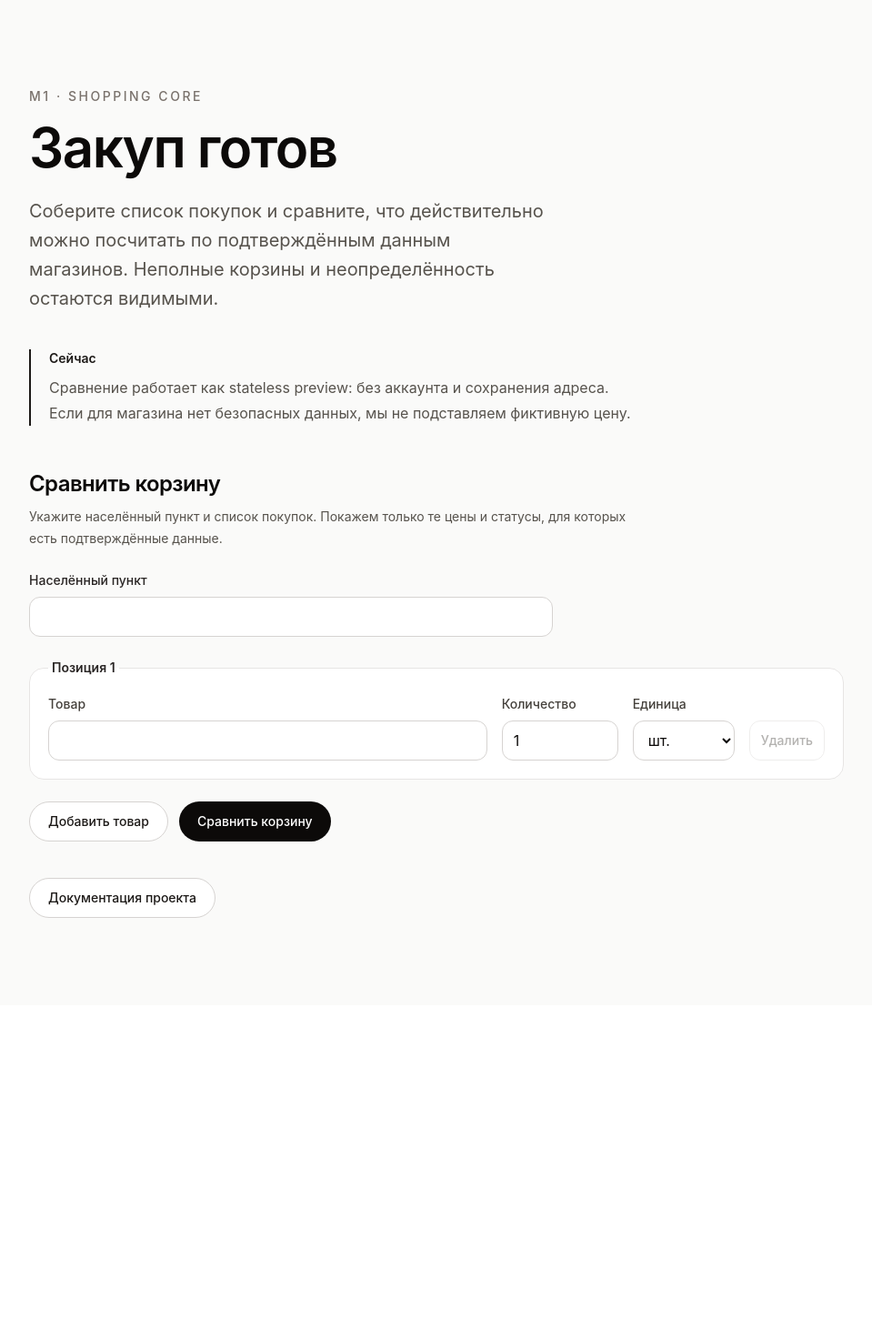
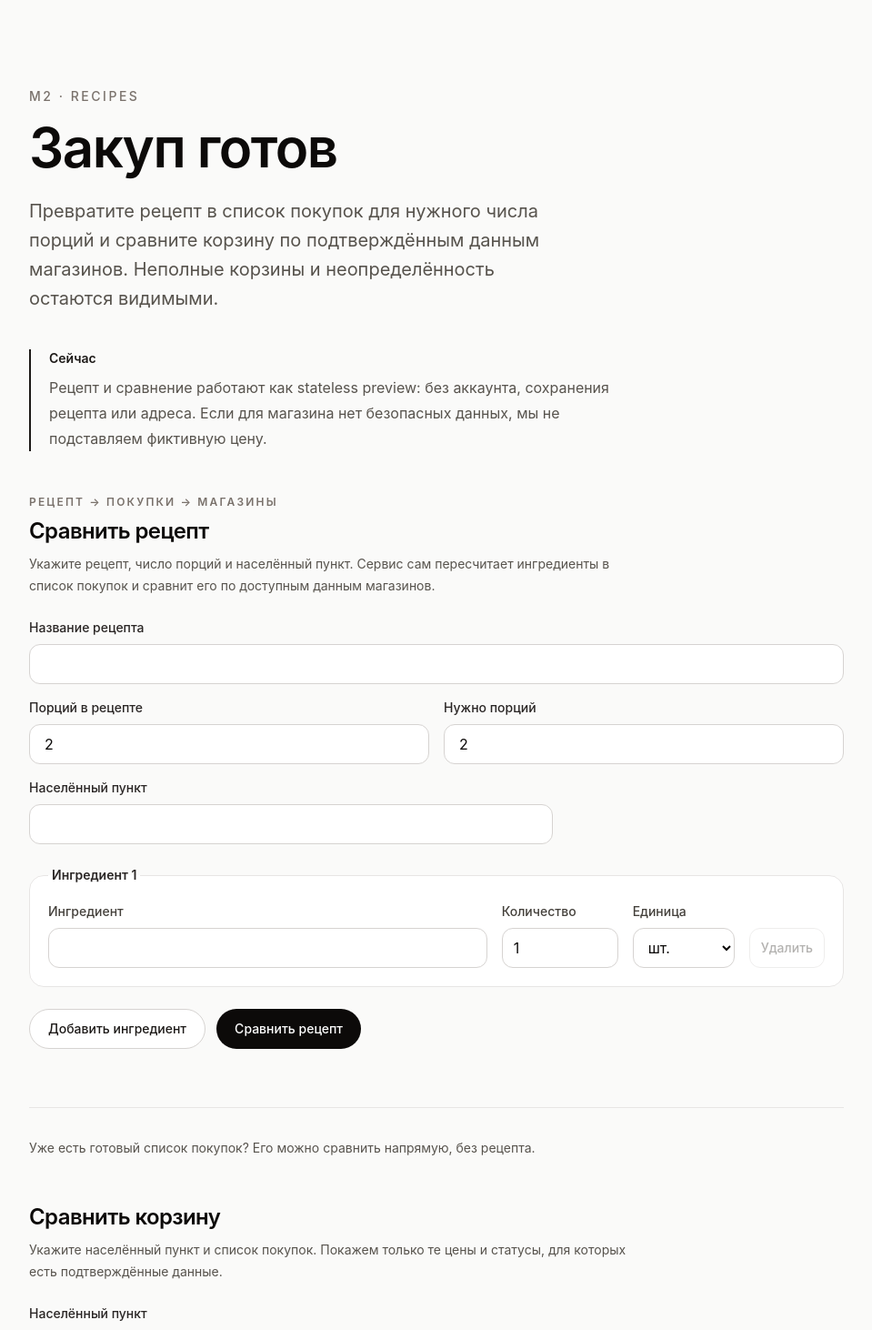
Before and after one commit to True-Ruslan/zakup-gotov, a Next.js app in the folder apps/web/: page / in a window 1280 px wide. Shown: the top 1462 px of the page at 91% size, without its empty margins (160-1119 px from the left). Before the commit the page ends 1105 px from the top, so only its background shows below. Built offline with nearby package versions, Linux system fonts and the light colour scheme.

Commit message:
feat(m2): make Recipe comparison the primary homepage journey

```diff
--- a/apps/web/src/app/page.tsx
+++ b/apps/web/src/app/page.tsx
@@ -1,4 +1,5 @@
 import { ComparisonPreviewForm } from "./comparison-preview-form";
+import { RecipeComparisonForm } from "./recipe-comparison-form";
 
 export default function Home() {
   return (
@@ -6,7 +7,7 @@ export default function Home() {
       <div className="mx-auto w-full max-w-5xl px-6 py-16 sm:px-10 lg:px-16 lg:py-24">
         <div className="max-w-2xl">
           <p className="text-sm font-medium uppercase tracking-[0.18em] text-stone-500">
-            M1 · Shopping Core
+            M2 · Recipes
           </p>
 
           <h1 className="mt-4 text-4xl font-semibold tracking-tight sm:text-6xl">
@@ -14,9 +15,9 @@ export default function Home() {
           </h1>
 
           <p className="mt-6 max-w-xl text-lg leading-8 text-stone-600 sm:text-xl">
-            Соберите список покупок и сравните, что действительно можно посчитать
-            по подтверждённым данным магазинов. Неполные корзины и неопределённость
-            остаются видимыми.
+            Превратите рецепт в список покупок для нужного числа порций и сравните
+            корзину по подтверждённым данным магазинов. Неполные корзины и
+            неопределённость остаются видимыми.
           </p>
 
           <section
@@ -27,13 +28,20 @@ export default function Home() {
               Сейчас
             </h2>
             <p className="mt-2 text-base leading-7 text-stone-600">
-              Сравнение работает как stateless preview: без аккаунта и сохранения
-              адреса. Если для магазина нет безопасных данных, мы не подставляем
-              фиктивную цену.
+              Рецепт и сравнение работают как stateless preview: без аккаунта,
+              сохранения рецепта или адреса. Если для магазина нет безопасных данных,
+              мы не подставляем фиктивную цену.
             </p>
           </section>
         </div>
 
+        <RecipeComparisonForm />
+
+        <div className="mt-16 border-t border-stone-200 pt-8">
+          <p className="max-w-2xl text-sm leading-6 text-stone-600">
+            Уже есть готовый список покупок? Его можно сравнить напрямую, без рецепта.
+          </p>
+        </div>
         <ComparisonPreviewForm />
 
         <a
```
